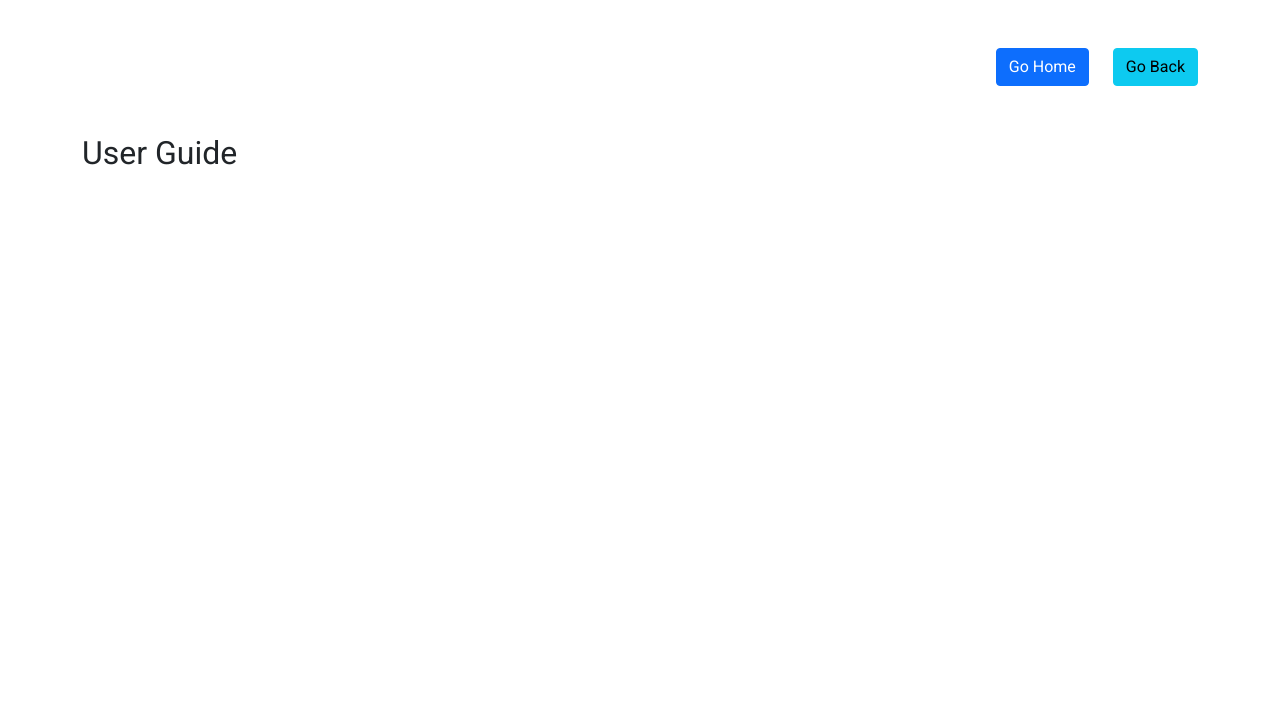
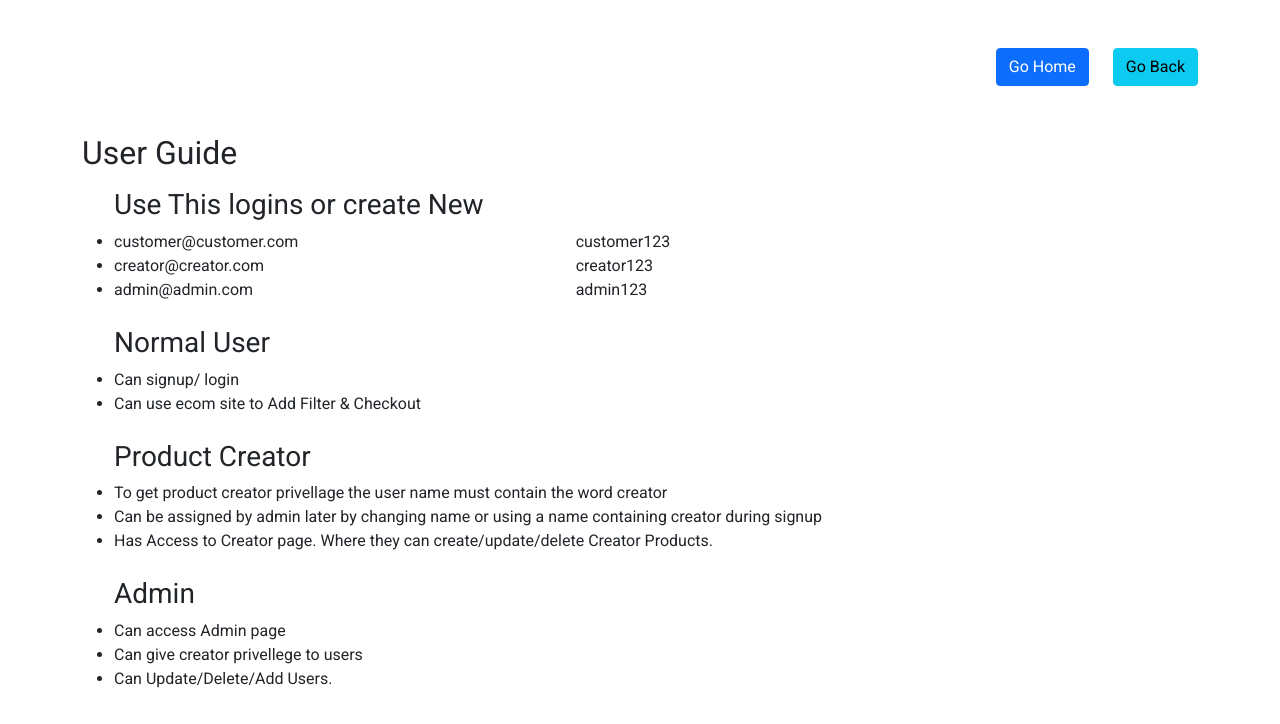
Before and after one commit to Sins53/Ecom-Auth-Access, a React (Create React App) app: page /guide in a window 1280 px wide. Shown: the top 724 px of the page. Built offline with nearby package versions, Linux system fonts and the light colour scheme.

Commit message:
added user guide & deployed.

```diff
--- a/src/Pages/Guide.js
+++ b/src/Pages/Guide.js
@@ -22,6 +22,50 @@ const Guide = () => {
         </div>
         <div className="mt-5">
           <h2>User Guide</h2>
+          <ul className="mt-3">
+            <h3>Use This logins or create New</h3>
+            <li>
+              <div className="row">
+                <div className="col-5">customer@customer.com</div>
+                <div className="col-4">customer123</div>
+              </div>
+            </li>
+            <li>
+              <div className="row">
+                <div className="col-5">creator@creator.com</div>
+                <div className="col-4">creator123</div>
+              </div>
+            </li>
+            <li>
+              <div className="row">
+                <div className="col-5">admin@admin.com</div>
+                <div className="col-4">admin123</div>
+              </div>
+            </li>
+            <br />
+            <h3>Normal User</h3>
+            <li>Can signup/ login</li>
+            <li>Can use ecom site to Add Filter & Checkout</li>
+            <br />
+            <h3>Product Creator</h3>
+            <li>
+              To get product creator privellage the user name must contain the
+              word creator
+            </li>
+            <li>
+              Can be assigned by admin later by changing name or using a name
+              containing creator during signup
+            </li>
+            <li>
+              Has Access to Creator page. Where they can create/update/delete
+              Creator Products.
+            </li>
+            <br />
+            <h3>Admin</h3>
+            <li>Can access Admin page</li>
+            <li>Can give creator privellege to users</li>
+            <li>Can Update/Delete/Add Users.</li>
+          </ul>
         </div>
       </div>
     </>
```
Also changed, not shown: 1 other file (tests, documents, lock files or other folders).
